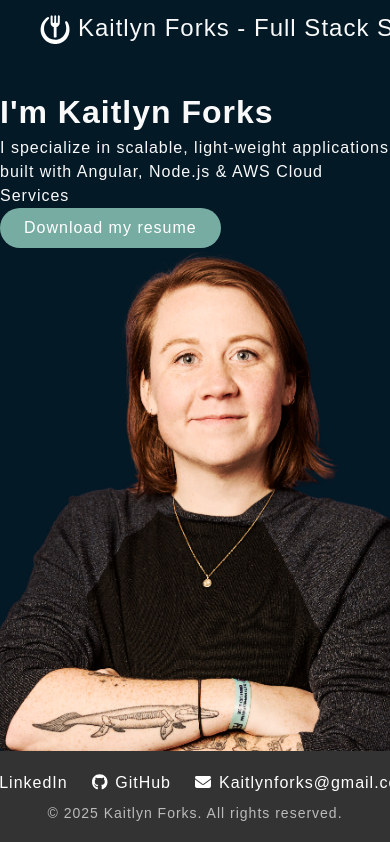
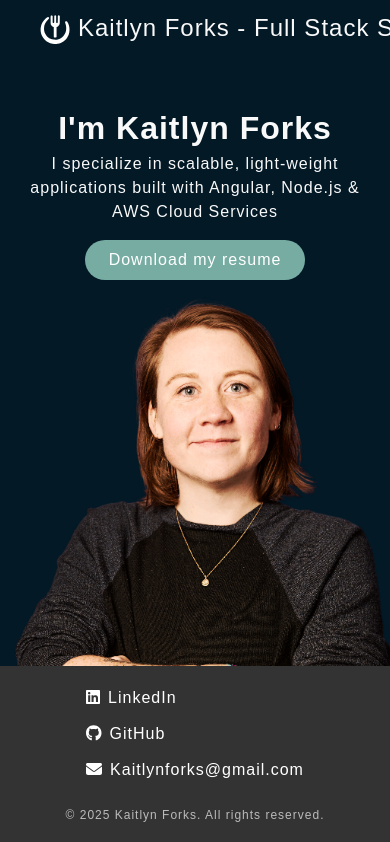
Before and after one commit to kforks/forked-software-ng, an Angular app: page / in a window 390 px wide. Shown: the top 842 px of the page. Built offline with nearby package versions, Linux system fonts and the light colour scheme; a web font is replaced by a local one.

Commit message:
mobile updates

```diff
--- a/src/app/app.component.html
+++ b/src/app/app.component.html
@@ -1,4 +1,5 @@
-<div>
+<div style="display: flex; flex-direction: column">
   <app-nav></app-nav>
   <app-home></app-home>
+  <app-footer></app-footer>
 </div>
--- a/src/app/app.component.ts
+++ b/src/app/app.component.ts
@@ -2,10 +2,11 @@ import { Component } from '@angular/core';
 import { HomeComponent } from './home/home.component';
 import { BreakpointObserver, Breakpoints } from '@angular/cdk/layout';
 import { NavComponent } from './nav/nav.component';
+import { FooterComponent } from './home/footer/footer.component';
 
 @Component({
   selector: 'app-root',
-  imports: [HomeComponent, NavComponent],
+  imports: [HomeComponent, NavComponent, FooterComponent],
   templateUrl: './app.component.html',
   styleUrl: './app.component.scss',
   standalone: true,
--- a/src/app/home/footer/footer.component.html
+++ b/src/app/home/footer/footer.component.html
@@ -1,6 +1,6 @@
 <footer class="footer-container">
-  <div class="footer-content">
-    <div class="footer-links">
+  <div class="footer-content" [ngClass]="{ 'mobile-footer': isMobile }">
+    <div class="footer-links" [ngClass]="{ 'mobile-links': isMobile }">
       <a
         href="https://www.linkedin.com/in/kaitlyn-forks/"
         target="_blank"
--- a/src/app/home/footer/footer.component.scss
+++ b/src/app/home/footer/footer.component.scss
@@ -16,6 +16,10 @@
   display: flex;
   flex-direction: column;
   align-items: center;
+
+  &.mobile-footer {
+    gap: 1rem;
+  }
 }
 
 .footer-links {
@@ -23,6 +27,16 @@
   justify-content: center;
   gap: 1.5rem;
   margin-bottom: 8px;
+
+  @media (max-width: 768px) {
+    flex-direction: column;
+    gap: 0.5rem;
+  }
+
+  &.mobile-links {
+    flex-direction: column;
+    gap: 0.75rem;
+  }
 }
 
 .footer-icon {
@@ -32,13 +46,17 @@
   align-items: center;
   gap: 0.5rem;
   transition: color 0.3s;
-}
 
-.footer-icon:hover {
-  color: v.$primary-light;
+  &:hover {
+    color: v.$primary-light;
+  }
 }
 
 .footer-text {
   font-size: 0.875rem;
   color: #bbb;
+
+  @media (max-width: 768px) {
+    font-size: 0.75rem;
+  }
 }
--- a/src/app/home/footer/footer.component.ts
+++ b/src/app/home/footer/footer.component.ts
@@ -2,15 +2,28 @@ import { Component } from '@angular/core';
 import { faGithub, faLinkedin } from '@fortawesome/free-brands-svg-icons';
 import { FaIconComponent } from '@fortawesome/angular-fontawesome';
 import { faEnvelope } from '@fortawesome/free-solid-svg-icons';
+import { BreakpointObserver, Breakpoints } from '@angular/cdk/layout';
+import { NgClass } from '@angular/common';
 
 @Component({
   selector: 'app-footer',
-  imports: [FaIconComponent],
+  standalone: true,
+  imports: [FaIconComponent, NgClass],
   templateUrl: './footer.component.html',
-  styleUrl: './footer.component.scss',
+  styleUrls: ['./footer.component.scss'],
 })
 export class FooterComponent {
   protected readonly faLinkedin = faLinkedin;
   protected readonly faGithub = faGithub;
   protected readonly faEnvelope = faEnvelope;
+
+  isMobile: boolean = false;
+
+  constructor(private readonly breakpointObserver: BreakpointObserver) {
+    this.breakpointObserver
+      .observe([Breakpoints.Small, Breakpoints.XSmall])
+      .subscribe({
+        next: (result) => (this.isMobile = result.matches),
+      });
+  }
 }
--- a/src/app/home/home-hero/home-hero.component.html
+++ b/src/app/home/home-hero/home-hero.component.html
@@ -36,7 +36,7 @@
         I specialize in scalable, light-weight applications built with Angular,
         Node.js & AWS Cloud Services
       </p>
-      <button mat-flat-button>
+      <button mat-flat-button class="margin-top-md margin-bottom-md">
         <a
           href="assets/files/2025.ForksKaitlyn.Resume.pdf"
           download="Kaitlyn_Forks_Resume.pdf"
--- a/src/app/home/home-hero/home-hero.component.scss
+++ b/src/app/home/home-hero/home-hero.component.scss
@@ -41,14 +41,11 @@
 /* Mobile Styles */
 .hero-container-mobile {
   width: 100%;
-  display: flex;
-  flex-direction: column;
-  justify-content: center;
-  align-items: center;
+  text-align: center;
+  padding: 16px;
 }
-
 .hero-image-mobile {
-  height: 90vh;
+  max-height: 650px;
   width: auto;
   object-fit: contain;
 }
--- a/src/app/home/home-hero/home-hero.component.ts
+++ b/src/app/home/home-hero/home-hero.component.ts
@@ -1,7 +1,7 @@
 import { Component } from '@angular/core';
-import { BreakpointObserver, Breakpoints } from '@angular/cdk/layout';
 import { NgIf, NgOptimizedImage } from '@angular/common';
 import { MatButtonModule } from '@angular/material/button';
+import { ScreenSizeService } from '../../services/screen-size.service';
 
 @Component({
   selector: 'app-home-hero',
@@ -11,13 +11,13 @@ import { MatButtonModule } from '@angular/material/button';
   styleUrls: ['./home-hero.component.scss'],
 })
 export class HomeHeroComponent {
-  isMobile = false;
+  isMobile: boolean = false;
 
-  constructor(private breakpointObserver: BreakpointObserver) {
-    this.breakpointObserver
-      .observe([Breakpoints.Handset])
-      .subscribe((result) => {
-        this.isMobile = result.matches;
-      });
+  constructor(private readonly screenSizeService: ScreenSizeService) {
+    this.screenSizeService.isMobile$.subscribe({
+      next: (isMobile) => (this.isMobile = isMobile),
+      error: (err) => console.error('Error observing screen size:', err),
+      complete: () => console.log('Screen size observation completed.'),
+    });
   }
 }
--- a/src/app/home/home.component.html
+++ b/src/app/home/home.component.html
@@ -1,4 +1,3 @@
 <div>
   <app-home-hero></app-home-hero>
-  <app-footer></app-footer>
 </div>
--- a/src/app/home/home.component.ts
+++ b/src/app/home/home.component.ts
@@ -1,10 +1,9 @@
 import { Component } from '@angular/core';
 import { HomeHeroComponent } from './home-hero/home-hero.component';
-import { FooterComponent } from './footer/footer.component';
 
 @Component({
   selector: 'app-home',
-  imports: [HomeHeroComponent, FooterComponent],
+  imports: [HomeHeroComponent],
   templateUrl: './home.component.html',
   styleUrl: './home.component.scss',
 })
--- /dev/null
+++ b/src/app/services/screen-size.service.ts
@@ -0,0 +1,17 @@
+import { Injectable } from '@angular/core';
+import { BreakpointObserver, Breakpoints } from '@angular/cdk/layout';
+import { Observable } from 'rxjs';
+import { map } from 'rxjs/operators';
+
+@Injectable({
+  providedIn: 'root',
+})
+export class ScreenSizeService {
+  isMobile$: Observable<boolean>;
+
+  constructor(private readonly breakpointObserver: BreakpointObserver) {
+    this.isMobile$ = this.breakpointObserver
+      .observe([Breakpoints.Small, Breakpoints.XSmall])
+      .pipe(map((result) => result.matches));
+  }
+}
```
Also changed, not shown: 1 other file (tests, documents, lock files or other folders).
